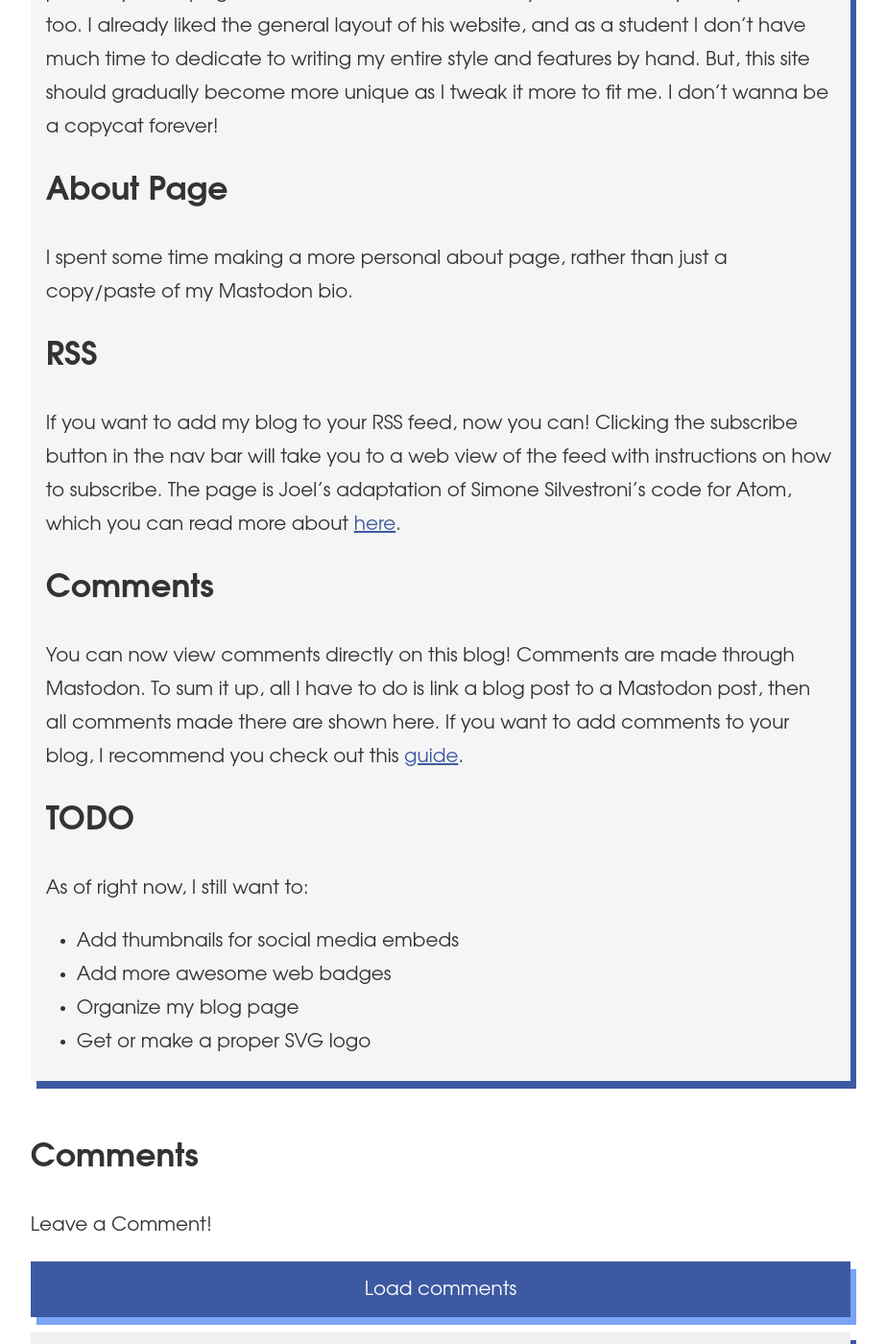
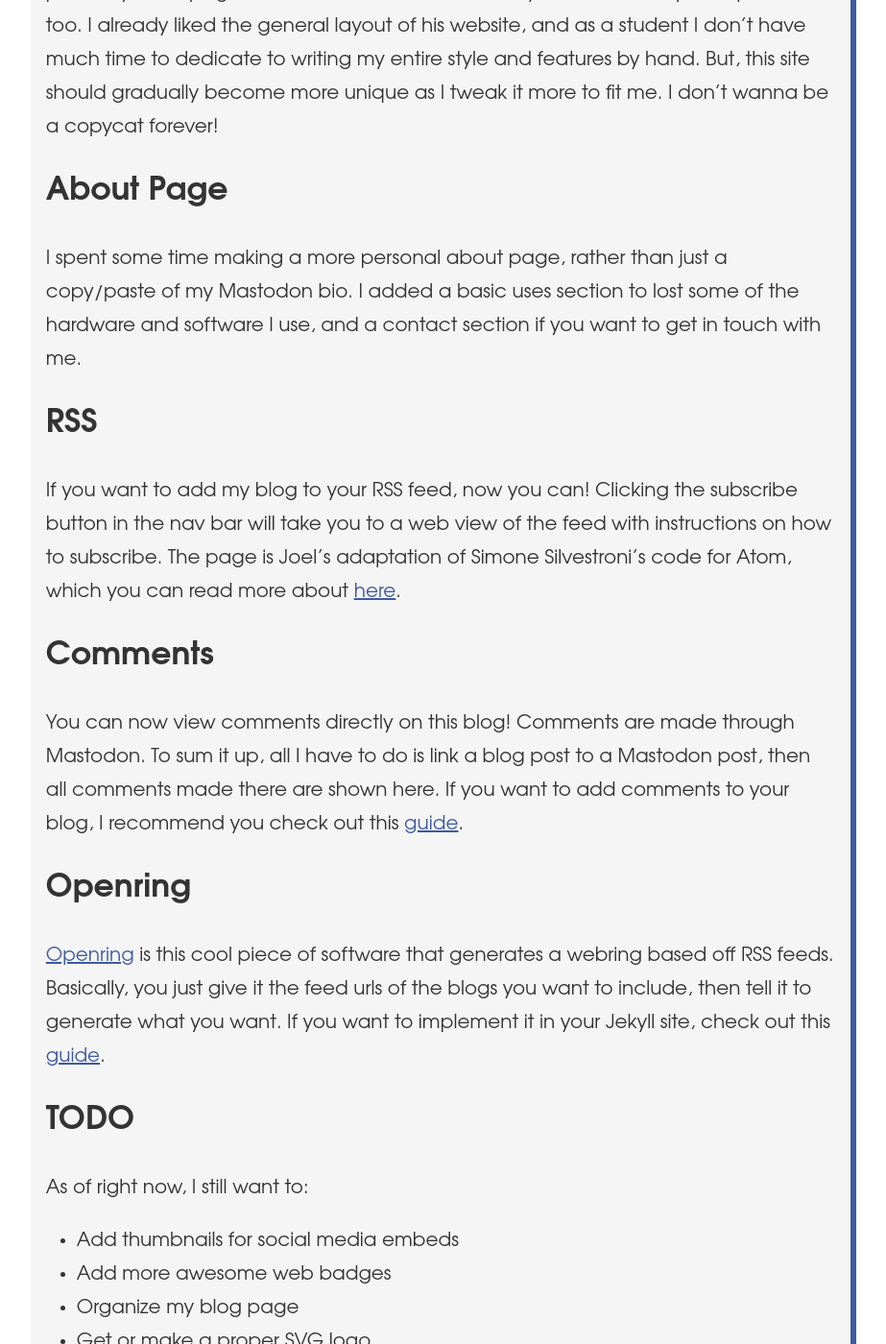
Before and after one commit to randm1/blog, a Jekyll site: the page built from _posts/2024-03-12-big-ol-update.md, in a window 1280 px wide and 1400 px high, scrolled down 879 px. Shown: the whole window at 96% size, without its empty margins (181-1104 px from the left). Built offline with Jekyll 4.4.1, drawn with Linux system fonts in a browser that asks for light colours; some of the changed text lies outside the part shown.

Commit message:
Add openring context to latest post

```diff
--- a/_posts/2024-03-12-big-ol-update.md
+++ b/_posts/2024-03-12-big-ol-update.md
@@ -15,7 +15,7 @@ If you have looked at one of my two posts here before and remember this blog exi
 The most obvious update is the completely new theme. I tried going for a dark, clean, semi-retro look. The bright colors and rounded corners didn't really fit what I wanted. Some aspects still need tweaking, but of course it will never be done. Overall, I am really happy with it! Credit to [joelchrono](https://fosstodon.org/@joel) for his fluxbox code I permanently borrowed. It can be seen in my about page and home page, and probably more pages to come. I did reference his style sheet and layouts quite a bit, too. I already liked the general layout of his website, and as a student I don’t have much time to dedicate to writing my entire style and features by hand. But, this site should gradually become more unique as I tweak it more to fit me. I don't wanna be a copycat forever!
 
 ## About Page
-I spent some time making a more personal about page, rather than just a copy/paste of my Mastodon bio.
+I spent some time making a more personal about page, rather than just a copy/paste of my Mastodon bio. I added a basic uses section to lost some of the hardware and software I use, and a contact section if you want to get in touch with me.
 
 ## RSS
 If you want to add my blog to your RSS feed, now you can! Clicking the subscribe button in the nav bar will take you to a web view of the feed with instructions on how to subscribe. The page is Joel's adaptation of Simone Silvestroni’s code for Atom, which you can read more about [here](https://joelchrono.xyz/blog/improving-my-rss-feed/).
@@ -23,6 +23,9 @@ If you want to add my blog to your RSS feed, now you can! Clicking the subscribe
 ## Comments
 You can now view comments directly on this blog! Comments are made through Mastodon. To sum it up, all I have to do is link a blog post to a Mastodon post, then all comments made there are shown here. If you want to add comments to your blog, I recommend you check out this [guide](https://joelchrono.xyz/blog/how-to-add-mastodon-comments-to-jekyll-blog/).
 
+## Openring
+[Openring](https://sr.ht/~sircmpwn/openring/) is this cool piece of software that generates a webring based off RSS feeds. Basically, you just give it the feed urls of the blogs you want to include, then tell it to generate what you want. If you want to implement it in your Jekyll site, check out this [guide](https://btxx.org/posts/openring/).
+
 ## TODO
 As of right now, I still want to:
 * Add thumbnails for social media embeds
```
